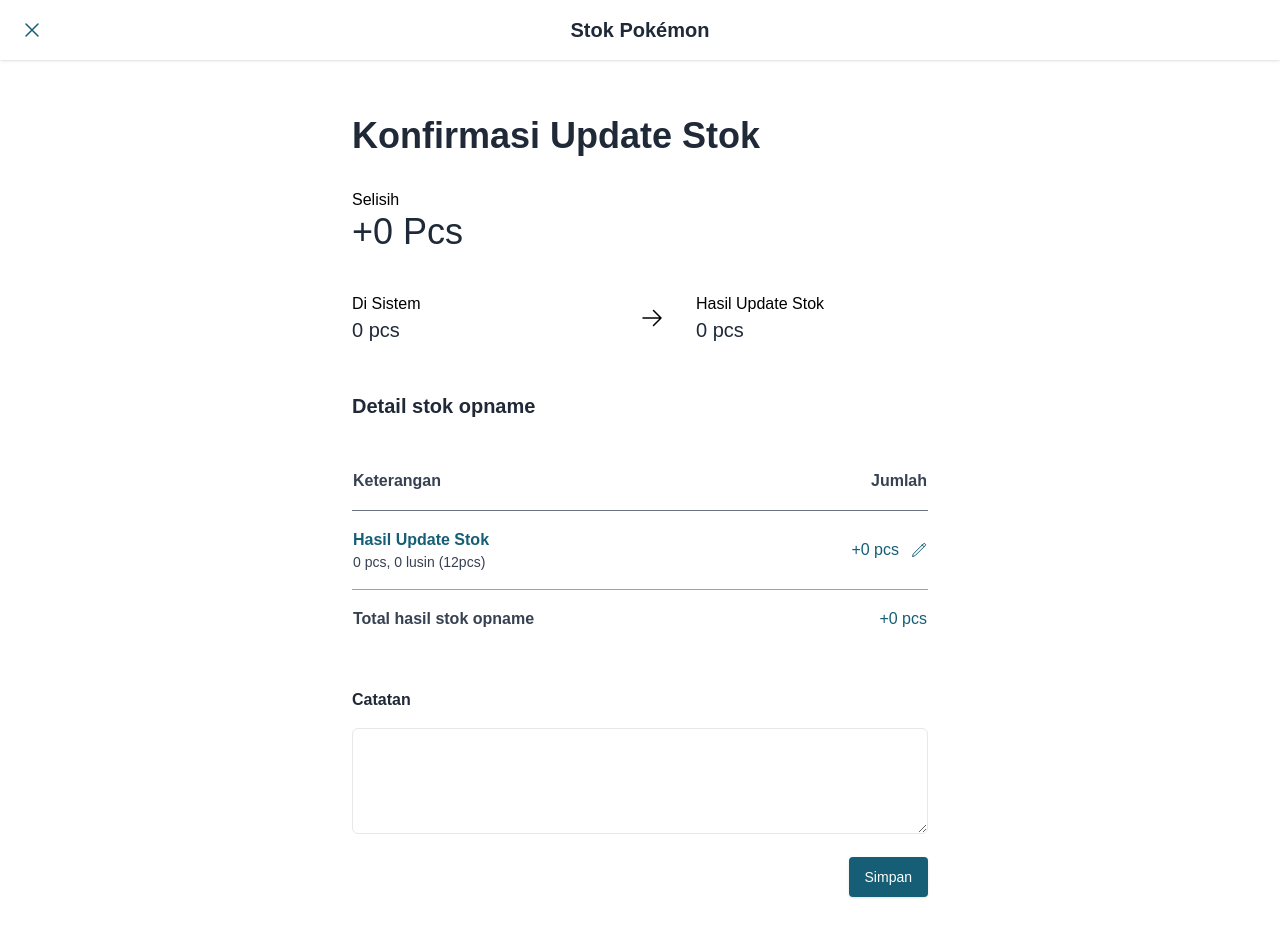
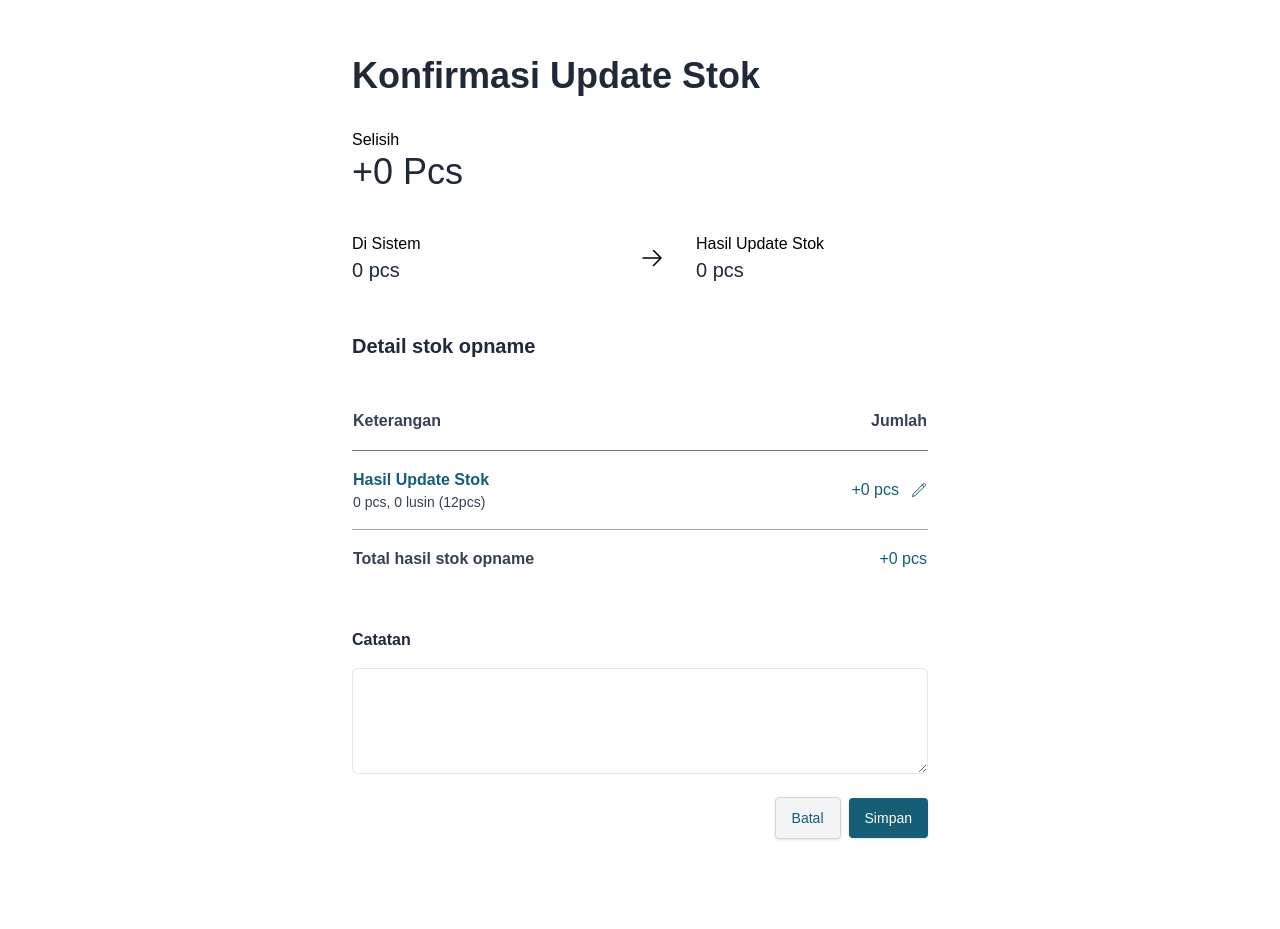
Before and after one commit to siunixdev/pwa-pokemon-stock-app, a React (Create React App) app: page /confirm in a window 1280 px wide. After the commit the page ends 871 px from the top, so only its background shows below. Built offline with nearby package versions, Linux system fonts and the light colour scheme; no server answers.

Commit message:
update UI

```diff
--- a/src/index.css
+++ b/src/index.css
@@ -13,7 +13,7 @@ html {
 }
 
 .btn {
-  @apply w-fit px-4 py-2 rounded shadow cursor-pointer
+  @apply w-fit px-4 py-2 rounded shadow cursor-pointer h-min
 }
 
 .btn--primary {
--- a/src/pages/Confirm.tsx
+++ b/src/pages/Confirm.tsx
@@ -82,7 +82,7 @@ const Confirm = () => {
 
   return (
     <React.Fragment>
-      <div className='relative flex items-center justify-center p-4 shadow'>
+      <div className='relative flex items-center justify-center p-4 shadow md:hidden'>
         <div className='absolute left-5 text-cyan-800'>
           <XMarkIcon className='w-6 h-6' onClick={handleClose} />
         </div>
@@ -145,7 +145,10 @@ const Confirm = () => {
             <h3 className='font-bold text-gray-800 mb-4'>Catatan</h3>
             <textarea name="" id="" rows={3} value={description} onChange={e => setDescription(e.target.value)} className='w-full border border-gray-200 outline-none p-4 rounded-md'></textarea>
           </div>
-          <div className='flex justify-end mt-4'>
+          <div className='flex justify-end items-center mt-4 gap-2'>
+            <div className='invisible md:visible'>
+              <Button text='Batal' type='secondary' handle={handleClose} />
+            </div>
             <Button text='Simpan' type='primary' handle={handleSave} />
           </div>
         </div>
--- a/src/pages/Detail.tsx
+++ b/src/pages/Detail.tsx
@@ -57,7 +57,7 @@ const Detail = () => {
   }
 
   const handleSave = () => {
-    if(pcs + lusin * 12 === 0) {
+    if (pcs + lusin * 12 === 0) {
       window.alert("Maaf, Tidak ada data yang dapat disimpan!")
       return false
     }
@@ -93,7 +93,7 @@ const Detail = () => {
 
   return (
     <React.Fragment>
-      <div className='relative flex items-center justify-center p-4 shadow'>
+      <div className='relative flex items-center justify-center p-4 shadow md:hidden'>
         <div className='absolute left-5 text-cyan-800'>
           <Link to={'/'}>
             <ArrowLeftIcon className='w-6 h-6' />
@@ -105,8 +105,18 @@ const Detail = () => {
         detail ? (
           <>
             <div className='container mx-auto w-auto p-8'>
-              <h1 className='text-4xl font-bold text-gray-800 my-6 capitalize'>{detail?.name?.split('-').join(' ')}</h1>
-              <Button text='Update Stok' type='secondary' handle={() => setShowUpdate(true)} />
+              <div className='flex flex-col md:flex-row md:justify-between items-start md:items-start'>
+                <div>
+                  <Link to={'/'}>
+                    <div className='invisible md:visible flex gap-4 text-cyan-800'>
+                      <ArrowLeftIcon className='w-6 h-6' />
+                      <p>Stok Pokémon</p>
+                    </div>
+                  </Link>
+                  <h1 className='text-4xl font-bold text-gray-800 mb-6 md:mt-6 capitalize'>{detail?.name?.split('-').join(' ')}</h1>
+                </div>
+                <Button text='Update Stok' type='secondary' handle={() => setShowUpdate(true)} />
+              </div>
               <div className='mt-8'>
                 <span>Sisa Stok</span>
                 <h1 className='text-4xl text-gray-800 capitalize'>{detail?.stok} pcs</h1>
```
